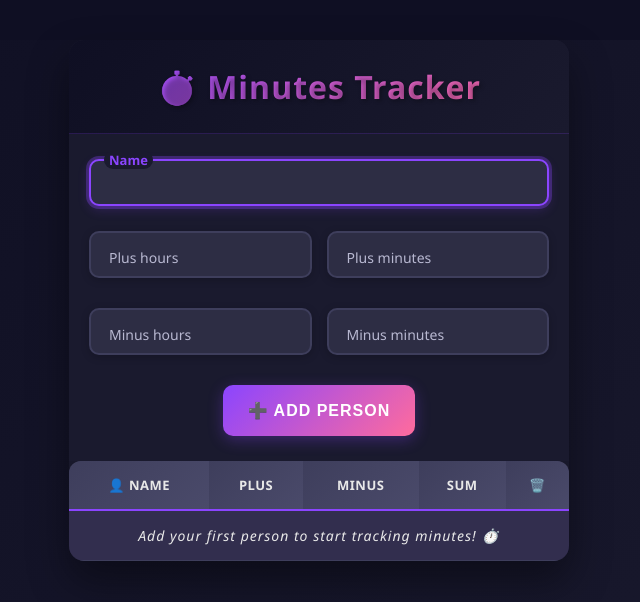
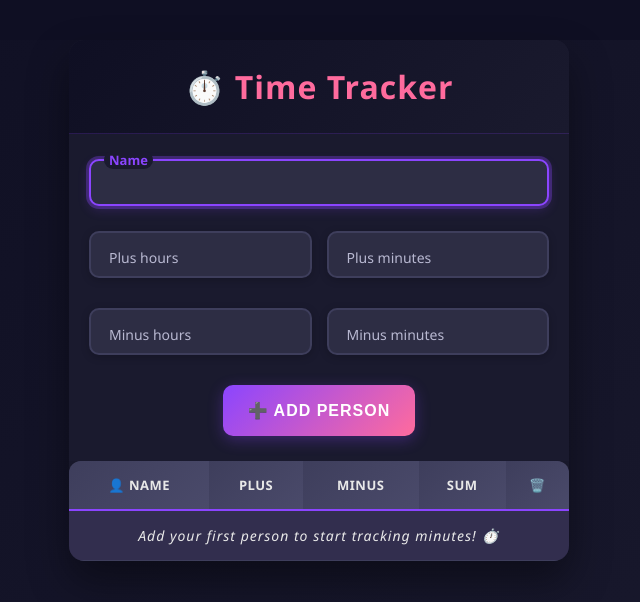
Before and after one commit to tw1996-dev/DariaCalculator, a plain HTML site: page index.html in a window 1280 px wide. Shown: the whole page, without its empty margins (321-961 px from the left). Drawn offline with Linux system fonts and the light colour scheme.

Commit message:
fixed when user added 80 mins for 1t 20 min instead of 80 min

```diff
--- a/index.html
+++ b/index.html
@@ -10,7 +10,7 @@
 
  <div class="container">
         <header>
-            <h1>⏱️ Minutes Tracker</h1>
+            <h1>⏱️ Time Tracker</h1>
         </header>
 
         <div class="controls">
--- a/script.js
+++ b/script.js
@@ -181,6 +181,14 @@ function updateFloatingLabels() {
 // ========== FORMAT FUNCTIONS ==========
 function formatHoursAndMinutes(hours, minutes, isNegative = false, isTotal = false) {
     const sign = isNegative ? '-' : '';
+
+    // added conversion for minutes to hours
+    if (minutes >= 60) {
+        const extraHours = Math.floor(minutes / 60);
+        hours += extraHours;
+        minutes = minutes % 60;
+    }
+
     let result = '';
 
     if (hours > 0) {
--- a/styles/css.css
+++ b/styles/css.css
@@ -52,11 +52,7 @@ header {
 header h1 {
     font-size: 2rem;
     margin: 0;
-    text-shadow: 2px 2px 4px rgba(0, 0, 0, 0.3);
-    background: linear-gradient(135deg, #8B45FF, #FF6B9D);
-    -webkit-background-clip: text;
-    -webkit-text-fill-color: transparent;
-    background-clip: text;
+    color: #FF6B9D;
 }
 
 @media (max-width: 480px) {
```
